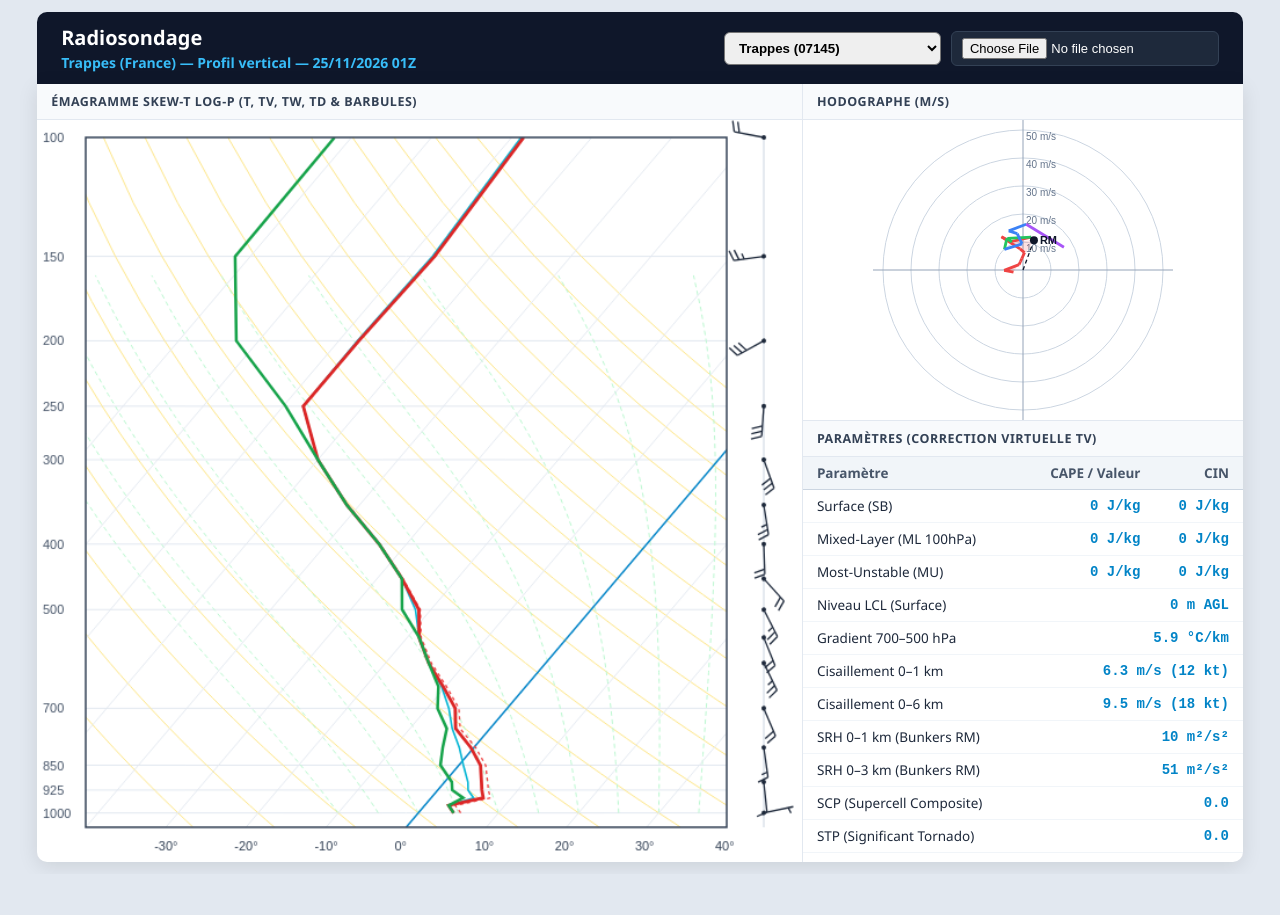
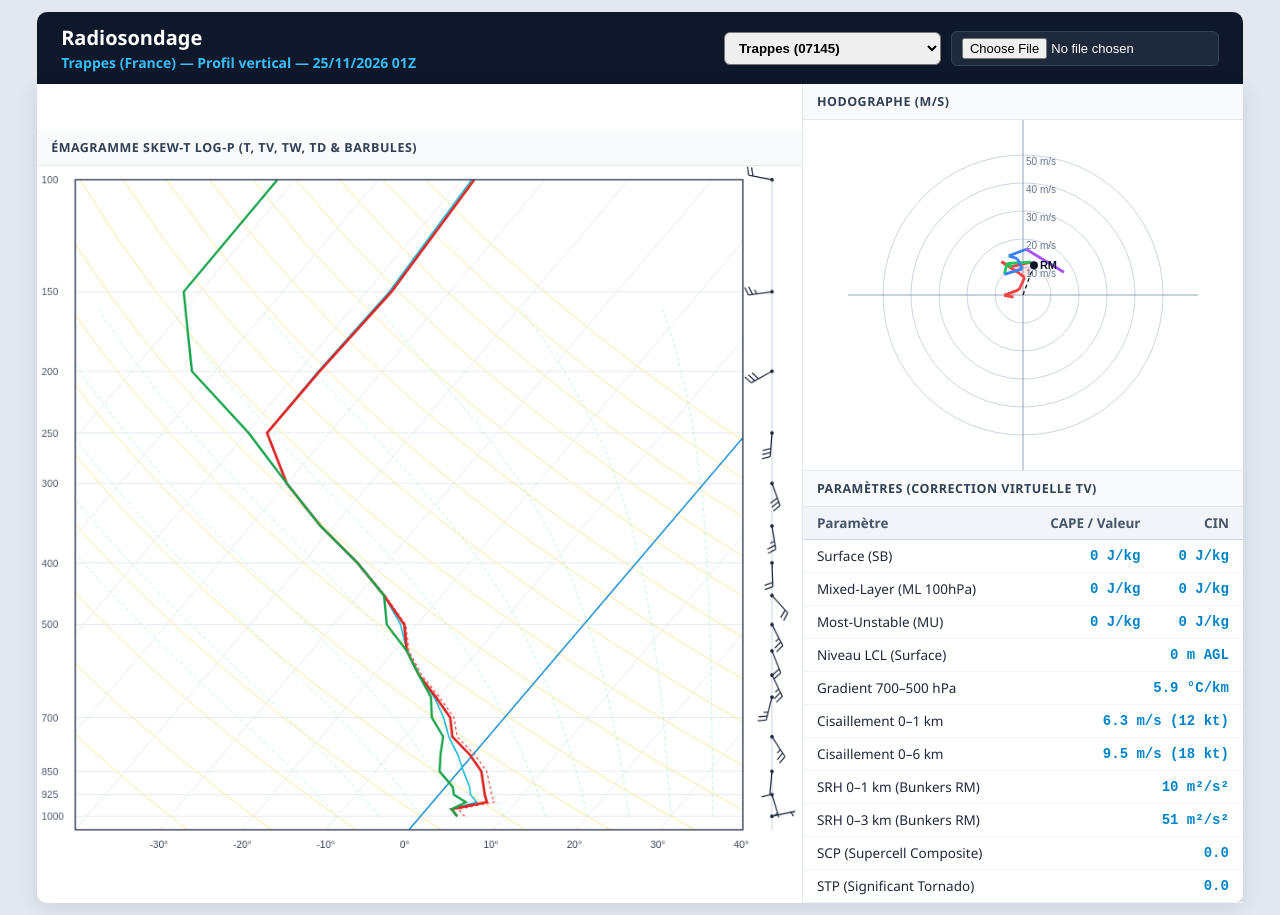
Before and after one commit to Thunder37100/Radiosondages, a plain HTML site: page index.html in a window 1280 px wide. Before the commit the page ends 874 px from the top, so only its background shows below. Drawn offline with Linux system fonts and the light colour scheme.

Commit message:
Modify canvas sizes and layout in index.html
Updated canvas dimensions and adjusted layout for better display.

```diff
--- a/index.html
+++ b/index.html
@@ -33,14 +33,14 @@
 
     <section class="colonne-gauche">
       <div class="titre-bloc">Émagramme Skew-T log-P (T, Tv, Tw, Td &amp; Barbules)</div>
-      <canvas id="canvas-skewt" width="660" height="640"></canvas>
+      <canvas id="canvas-skewt" width="840" height="760"></canvas>
     </section>
 
     <section class="colonne-droite">
 
       <div class="sous-bloc-hodo">
         <div class="titre-bloc">Hodographe (m/s)</div>
-        <canvas id="canvas-hodographe" width="300" height="300"></canvas>
+        <canvas id="canvas-hodographe" width="350" height="350"></canvas>
       </div>
 
       <div class="sous-bloc-indices">
```
